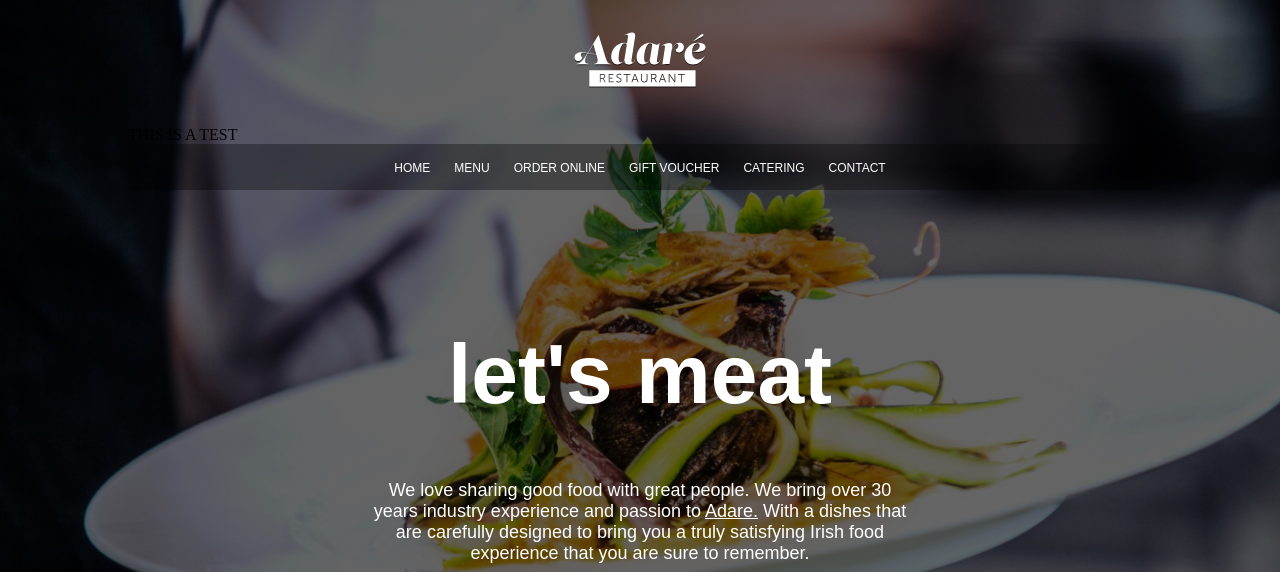
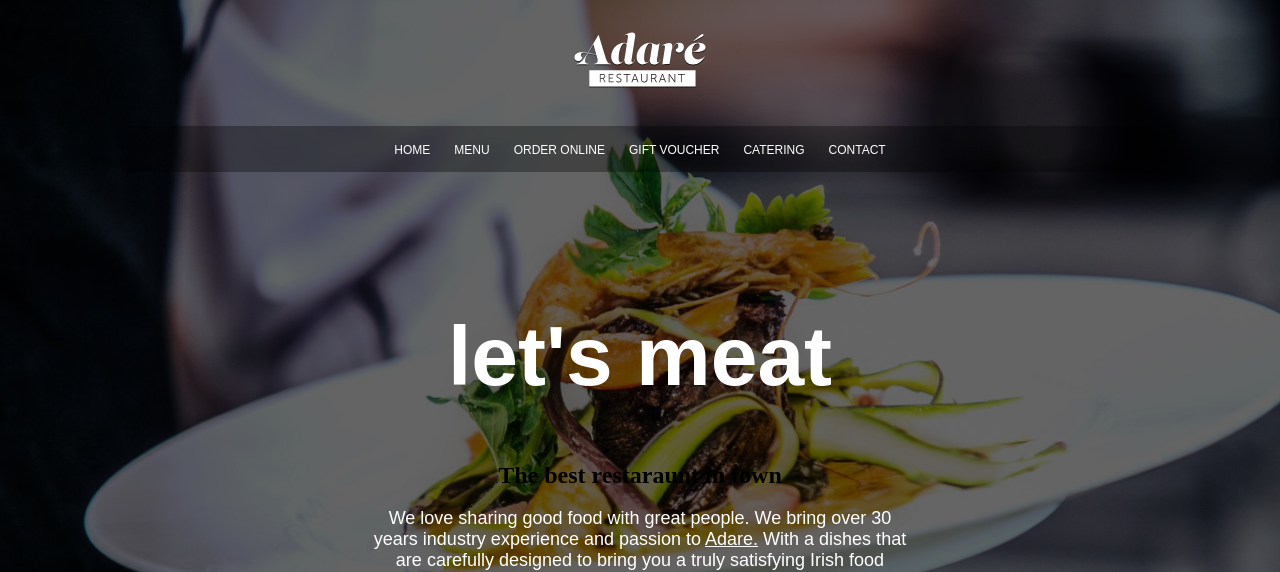
Before and after one commit to davidefusco/adare, a plain HTML site: page index.html in a window 1280 px wide. Shown: the top 572 px of the page. Drawn offline with Linux system fonts and the light colour scheme; a script that the page names is missing.

Commit message:
my first commit

```diff
--- a/index.html
+++ b/index.html
@@ -14,8 +14,6 @@
            <img src="images/logo-adare-restaurant.png" alt="logo for Adare Restaurant">
        </header>
 
-       <div>THIS IS A TEST</div>
-
        <nav>
         <a href="#">HOME</a>
         <a href="#">MENU</a>
@@ -27,6 +25,7 @@
 
        <main>
          <h1>let's meat</h1>
+         <h2>The best restaraunt in town</h2>
          <p>
             We love sharing good food with great people. We bring over 30 years industry experience and passion to <a href="#" >Adare.</a>  With a dishes that are carefully designed to bring you a truly satisfying Irish food experience that you are sure to remember.  </p>
             <a href="mailto:daniel@mywebsite.com?Subject=Reservation">make reservation</a>
```
